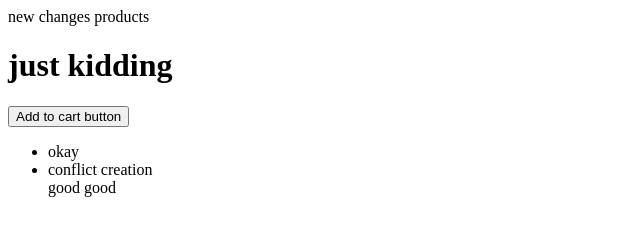
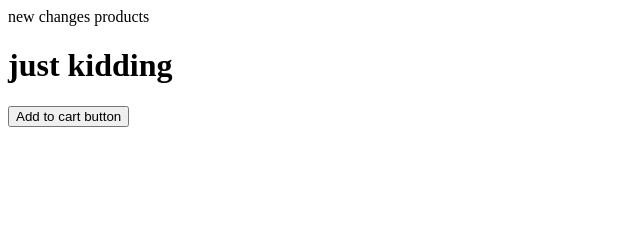
Before and after one commit to bienvenudev/collaborative-git-exercise, a plain HTML site: page products.html in a window 1280 px wide. Shown: the whole page, without its empty margins (0-640 px from the left). Drawn offline with Linux system fonts and the light colour scheme.

Commit message:
Revert "Feat: changed the products layout"
This reverts commit 12ef5a9ed5fe99d7109bf6734736ad94adbb2175.

```diff
--- a/products.html
+++ b/products.html
@@ -5,9 +5,5 @@
 products
 <h1>just kidding</h1>
 <button>Add to cart button</button>
-<ul>
-<li>okay</li>
-<li>conflict creation</li>
-good good
 </body>
 </html>
```
